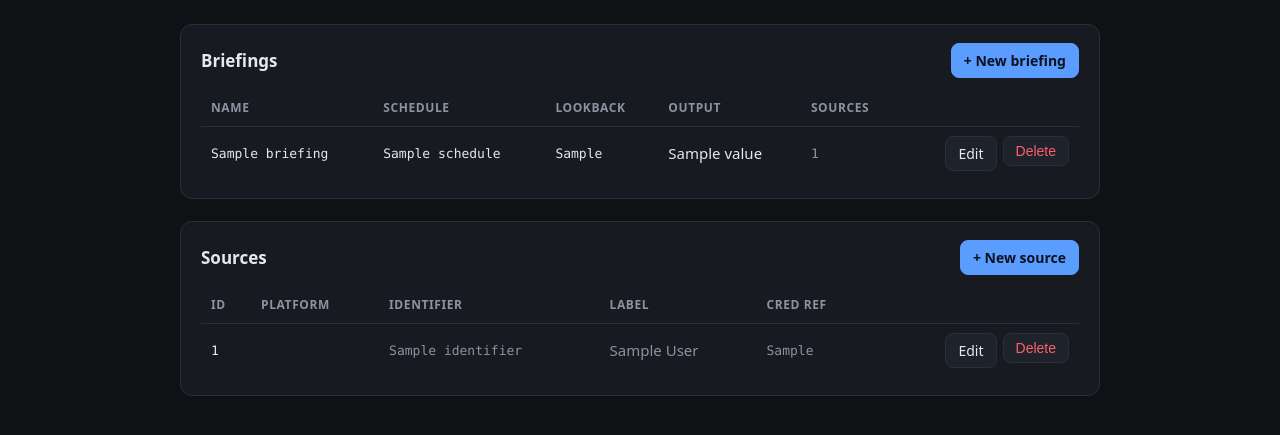
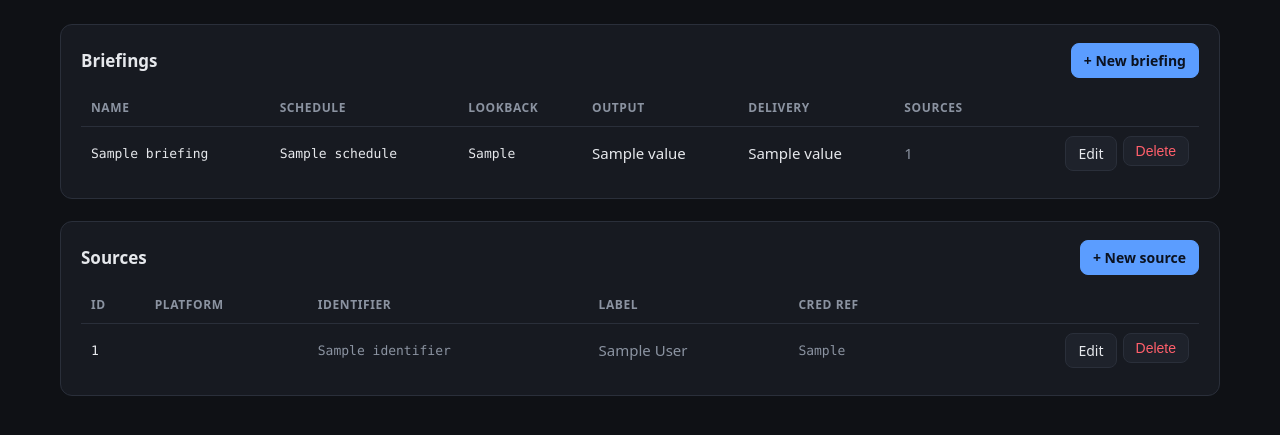
Before and after one commit to Steven-Acomb/personal-briefing-engine, a Flask app: template web/templates/dashboard.html in a window 1280 px wide. Shown: the part 49-484 px from the top of the page. Run offline with Flask 3, Linux system fonts and the light colour scheme; the template is opened without the code that fills it: most values are stand-ins (such as "Sample title", 1, 10 or a date in 2020).

Commit message:
Fix dashboard tables overflowing the panel; show delivery targets
The dashboard tables had no horizontal-overflow handling, so long content (feed
URLs, and the briefings row joining all 30 source ids into one cell) forced the
table wider than its panel and it visibly burst through the rounded container.

- Wrap both tables in .table-wrap (overflow-x: auto) so they scroll inside the
  panel instead of escaping it.
- Briefings table: show the source COUNT (full list on hover) instead of joining
  every source id into one cell — that cell was the main width offender.
- Sources table: ellipsize long identifiers (.trunc) with the full value on hover.
- Widen the page from 960px to 1200px; forms stay at 720px.
- Add a Delivery column to the briefings table, so delivery targets are visible
  from the dashboard without opening the edit form.

Co-Authored-By: Claude Opus 4.8 <noreply@anthropic.com>

```diff
--- a/web/static/app.css
+++ b/web/static/app.css
@@ -34,7 +34,7 @@ body {
   border: 1px solid var(--edge); border-radius: 999px; padding: 2px 10px;
 }
 
-.wrap { max-width: 960px; margin: 24px auto; padding: 0 20px; }
+.wrap { max-width: 1200px; margin: 24px auto; padding: 0 20px; }
 
 /* ---- panels ---- */
 .panel {
@@ -50,7 +50,12 @@ body {
 .empty { color: var(--dim); margin: 6px 0 0; }
 
 /* ---- tables ---- */
+/* Tables can exceed the panel (long feed URLs, many sources) — scroll them
+   INSIDE the panel instead of letting them burst through its rounded edge. */
+.table-wrap { overflow-x: auto; }
 .grid { width: 100%; border-collapse: collapse; }
+/* long single-line values (feed URLs, ids) ellipsize instead of stretching */
+.trunc { max-width: 320px; overflow: hidden; text-overflow: ellipsis; white-space: nowrap; }
 .grid th, .grid td { text-align: left; padding: 9px 10px; border-bottom: 1px solid var(--edge); vertical-align: middle; }
 .grid th { font-size: 12px; text-transform: uppercase; letter-spacing: .6px; color: var(--dim); font-weight: 600; }
 .grid tr:last-child td { border-bottom: none; }
--- a/web/templates/dashboard.html
+++ b/web/templates/dashboard.html
@@ -7,8 +7,9 @@
     <a class="btn btn-primary" href="{{ url_for('briefing_new') }}">+ New briefing</a>
   </div>
   {% if briefings %}
+  <div class="table-wrap">
   <table class="grid">
-    <thead><tr><th>Name</th><th>Schedule</th><th>Lookback</th><th>Output</th><th>Sources</th><th></th></tr></thead>
+    <thead><tr><th>Name</th><th>Schedule</th><th>Lookback</th><th>Output</th><th>Delivery</th><th>Sources</th><th></th></tr></thead>
     <tbody>
     {% for b in briefings %}
       <tr>
@@ -16,7 +17,9 @@
         <td class="mono">{{ b.schedule }}</td>
         <td class="mono">{{ b.lookback_window }}</td>
         <td>{{ b.output | map(attribute='value') | join('+') }}</td>
-        <td class="mono dim">{{ b.sources | map(attribute='source_id') | join(', ') }}</td>
+        <td>{{ b.delivery | map(attribute='value') | join('+') }}</td>
+        {# count, not the full list — 30 source ids blew the table out of the panel #}
+        <td class="dim" title="{{ b.sources | map(attribute='source_id') | join(', ') }}">{{ b.sources | length }}</td>
         <td class="row-actions">
           <a class="btn" href="{{ url_for('briefing_edit', name=b.name) }}">Edit</a>
           <form method="post" action="{{ url_for('briefing_delete', name=b.name) }}"
@@ -28,6 +31,7 @@
     {% endfor %}
     </tbody>
   </table>
+  </div>
   {% else %}
     <p class="empty">No briefings yet.</p>
   {% endif %}
@@ -39,6 +43,7 @@
     <a class="btn btn-primary" href="{{ url_for('source_new') }}">+ New source</a>
   </div>
   {% if sources %}
+  <div class="table-wrap">
   <table class="grid">
     <thead><tr><th>ID</th><th>Platform</th><th>Identifier</th><th>Label</th><th>Cred ref</th><th></th></tr></thead>
     <tbody>
@@ -46,7 +51,7 @@
       <tr>
         <td class="mono">{{ s.id }}</td>
         <td>{{ s.platform.value }}</td>
-        <td class="mono dim">{{ s.identifier }}</td>
+        <td class="mono dim trunc" title="{{ s.identifier }}">{{ s.identifier }}</td>
         <td class="dim">{{ s.display_name or '(auto)' }}</td>
         <td class="mono dim">{{ s.credentials_ref or '—' }}</td>
         <td class="row-actions">
@@ -60,6 +65,7 @@
     {% endfor %}
     </tbody>
   </table>
+  </div>
   {% else %}
     <p class="empty">No sources yet.</p>
   {% endif %}
```
